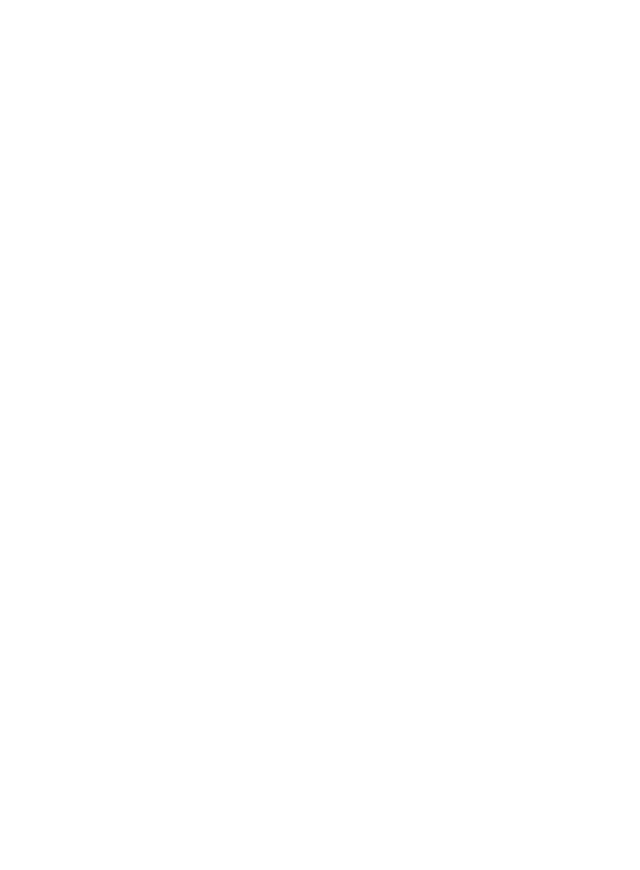
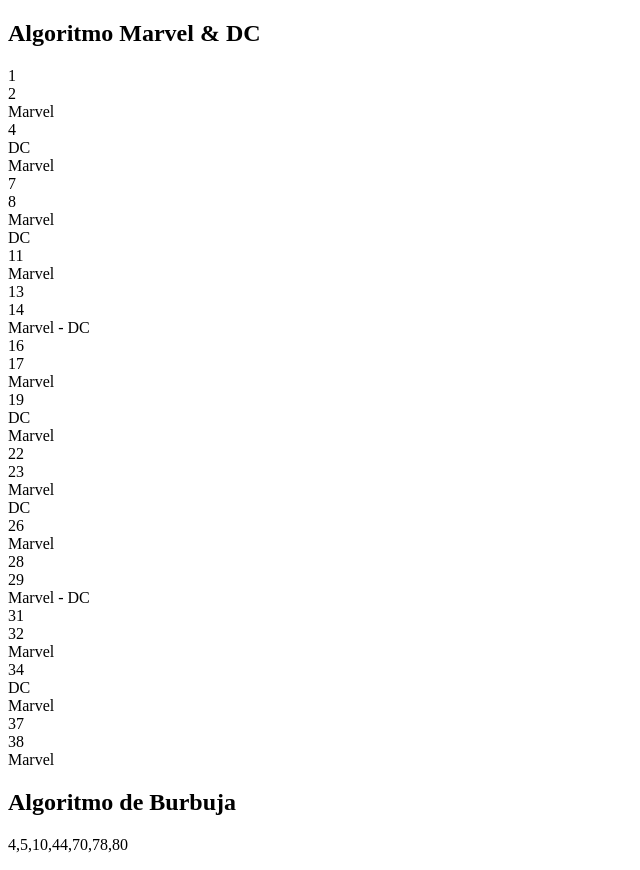
Before and after one commit to elvinsomon/algoritmo-de-Burbuja, a plain HTML site: page index.html in a window 1280 px wide. Shown: the whole page, without its empty margins (0-640 px from the left). Before the commit the page ends 800 px from the top, so only its background shows below. Drawn offline with Linux system fonts and the light colour scheme.

Commit message:
Se agrego salida en pantalla

```diff
--- a/index.html
+++ b/index.html
@@ -5,6 +5,16 @@
 		<meta name="viewport" content="width=device-width, initial-scale=1.0" />
 		<title>Algoritmo Marvel & DC</title>
 	</head>
-	<body></body>
+	<body>
+		<div class="marvel">
+			<h2>Algoritmo Marvel & DC</h2>
+			<p class="salidaMarvelDC" id="salidaMarvelDC"></p>
+		</div>
+
+		<div class="burbuja">
+			<h2>Algoritmo de Burbuja</h2>
+			<p class="salidaBurbuja" id="salidaBurbuja"></p>
+		</div>
+	</body>
 </html>
 <script src="main.js"></script>
--- a/main.js
+++ b/main.js
@@ -1,16 +1,24 @@
 //var jugadores = new array[40]();
 
+let salida = document.getElementById('salidaMarvelDC');
+let result = '';
 for (let x = 1; x < 40; x++) {
 	if (!(x % 3 == 0 || x % 5 == 0)) {
 		console.log(x);
+		result += x + `<br>`;
 	} else if (x % 3 == 0 && x % 5 == 0) {
-		console.log(' Marvel - DC');
+		console.log(' Marvel - DC <br>');
+		result += 'Marvel - DC <br>';
 	} else if (x % 3 == 0) {
 		console.log(' Marvel');
+		result += 'Marvel <br>';
 	} else if (x % 5 == 0) {
 		console.log(' DC');
+		result += 'DC <br>';
 	}
 }
+
+salida.innerHTML = result;
 
 var nums = [10, 80, 70, 44, 78, 5, 4];
 
@@ -55,4 +63,6 @@
 	return [pos2, pos1];
 }
 
+let salida2 = document.getElementById('salidaBurbuja');
+salida2.innerHTML = nums;
 console.log(nums);
```
